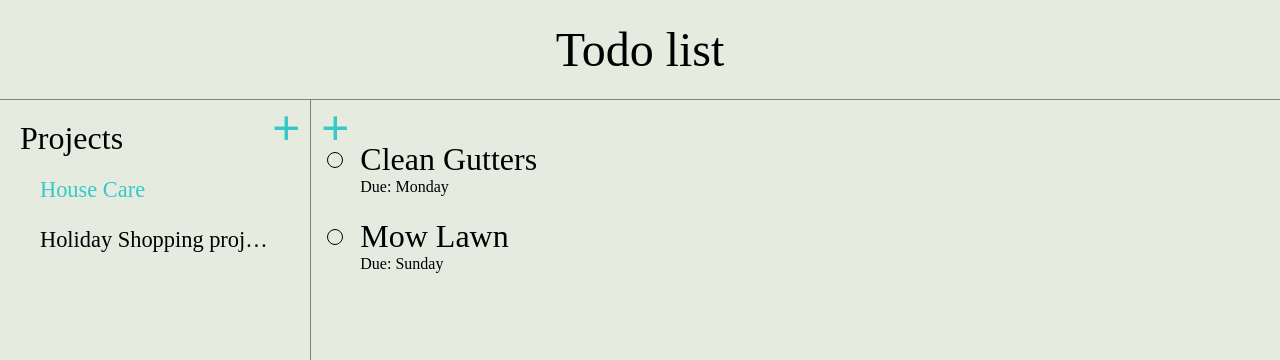
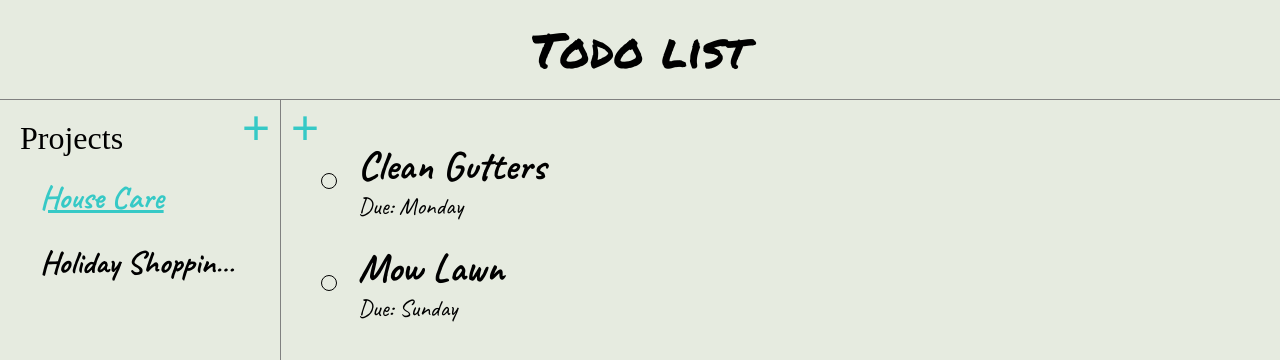
Before and after one commit to typies/odin-todo, a website built with webpack: page src/template.html in a window 1280 px wide. Both pictures are taken after a click on the item "House Care". Shown: the top 360 px of the page. Built offline with nearby package versions, Linux system fonts and the light colour scheme; a web font is replaced by a local one.

Commit message:
Minor styling. Add font(s)

```diff
--- a/src/styles/main.css
+++ b/src/styles/main.css
@@ -7,6 +7,10 @@
     --alabaster: #e6ebe0;
     --robin-egg-blue: #36c9c6;
     --card-padding: 0;
+
+    --main-font: "Atkinson Hyperlegible Next", serif;
+    --marker-font: "Permanent Marker", serif;
+    --caveat-font: "Caveat", serif;
 
     --todo-item-bg-clr: var(--ash-gray, gray);
     --sidebar-li-text-clr: var(black, gray);
@@ -23,6 +27,7 @@ body {
     background-color: var(--bg-clr, white);
     color: var(--text-clr, black);
     position: relative;
+    font-family: var(--main-font);
 }
 
 ul,
@@ -40,8 +45,9 @@ header {
     display: flex;
     align-items: center;
     justify-content: center;
-    font-size: 3em;
+    font-size: 3rem;
     border-bottom: 1px solid gray;
+    font-family: var(--marker-font);
 }
 
 /* Content */
@@ -96,7 +102,10 @@ header {
     white-space: nowrap;
     overflow: hidden;
     text-overflow: ellipsis;
-    max-width: 22ch;
+    max-width: 15ch;
+    font-family: var(--caveat-font);
+    font-weight: 800;
+    font-size: 2rem;
 }
 
 .sidebar-li:hover:not(.highlighted) {
@@ -108,6 +117,7 @@ header {
     white-space: wrap;
     text-overflow: ellipsis;
     max-width: 25ch;
+    text-decoration: underline;
 }
 
 .highlighted {
@@ -144,7 +154,9 @@ header {
 }
 
 .todo-item-card-wrapper {
-    position: relative;
+    display: flex;
+    align-items: center;
+    gap: 12px;
 }
 
 .todo-item-card {
@@ -152,6 +164,8 @@ header {
     padding: var(--card-padding, 0);
     border: 1px solid transparent; /* Used to prevent jump when border appears*/
     padding-left: 8px;
+    font-family: var(--caveat-font);
+    font-size: 1.5rem;
 }
 
 .todo-item-card:hover {
@@ -167,15 +181,14 @@ header {
 }
 
 .todo-item-title {
-    font-size: 2em;
+    font-size: 2.5rem;
+    font-family: var(--caveat-font);
+    font-weight: 800;
 }
 
 .completed-tick {
-    position: absolute;
     width: 1em;
     height: 1em;
-    top: 0.75em;
-    left: -1.5em;
     border: 1px solid black;
     border-radius: 50%;
     cursor: pointer;
@@ -188,6 +201,14 @@ header {
 .completed-tick.ticked {
     background-color: var(--ash-gray);
     border: none;
+    position: relative;
+    &:after {
+        content: "🗸";
+        position: absolute;
+        left: 0.1rem;
+        bottom: -0.4rem;
+        font-size: 1.5rem;
+    }
 }
 
 /* Pop up form */
--- a/src/template.html
+++ b/src/template.html
@@ -3,6 +3,12 @@
     <head>
         <meta charset="UTF-8" />
         <meta name="viewport" content="width=device-width, initial-scale=1.0" />
+        <link rel="preconnect" href="https://fonts.googleapis.com" />
+        <link rel="preconnect" href="https://fonts.gstatic.com" crossorigin />
+        <link
+            href="https://fonts.googleapis.com/css2?family=Atkinson+Hyperlegible+Next:ital,wght@0,200..800;1,200..800&family=Caveat:wght@400..700&family=Permanent+Marker&display=swap"
+            rel="stylesheet"
+        />
         <title>Odin Todo</title>
     </head>
     <body>
```
